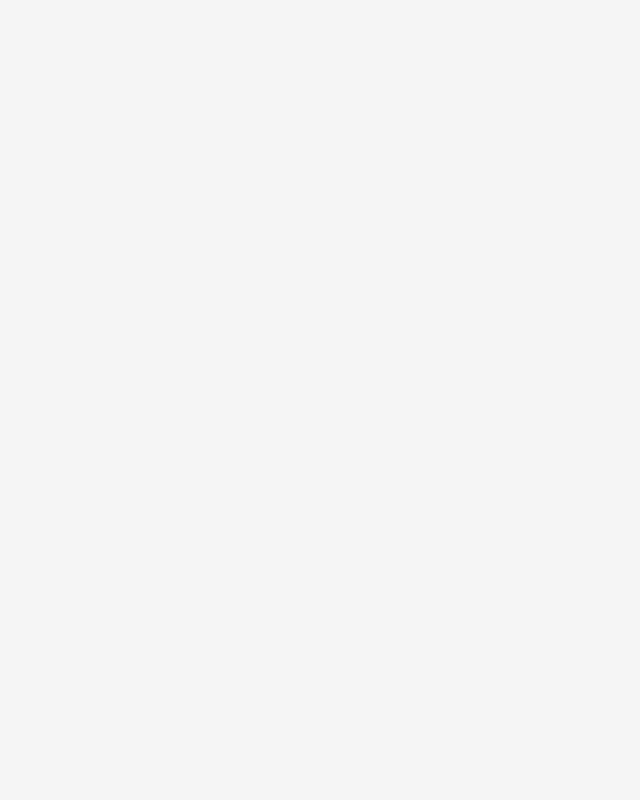
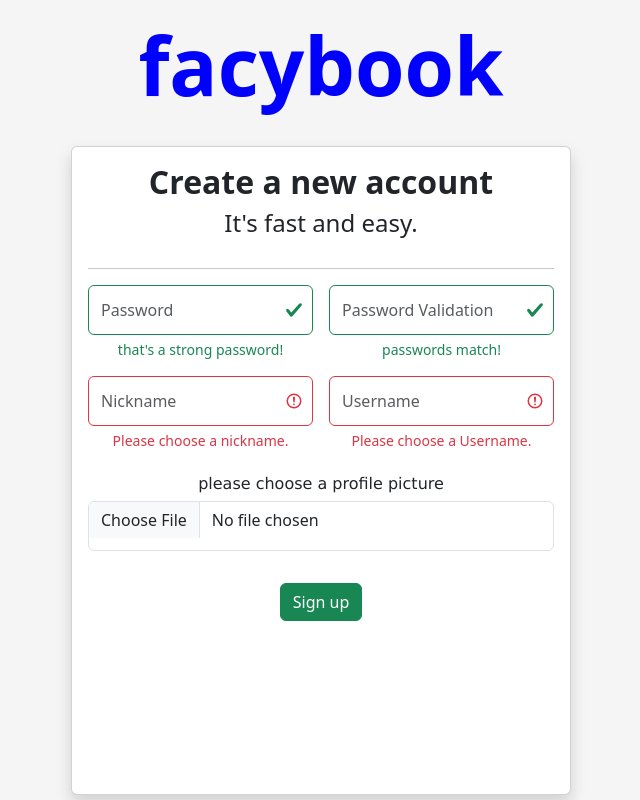
Before and after one commit to HadarPadael/FacyBook, a React (Create React App) app: page /SignUp in a window 1280 px wide. Before the commit this address had no page. Shown: the whole page, without its empty margins (319-959 px from the left). Built offline with nearby package versions, Linux system fonts and the light colour scheme.

Commit message:
sign up and login page UI complete for now

```diff
--- a/src/App.css
+++ b/src/App.css
@@ -4,7 +4,9 @@ body{
 #appName {
     padding: 5px;
     color: blue;
-    font-family: inherit;
     font-weight: bold;
     font-size: 80px;
 }
+*{
+    font-family: inherit;
+}
--- a/src/App.js
+++ b/src/App.js
@@ -1,13 +1,15 @@
 import {BrowserRouter, Routes, Route} from "react-router-dom"
 import Login from './loginPage/Login';
 import "./App.css"
+import SignUp from "./SignUpPage/SignUp";
 
 function App() {
   return (
     <BrowserRouter>
-    <Routes>
-      <Route path="/" element={<Login/>} />
-    </Routes>
+      <Routes>
+        <Route path="/" element={<Login />} />
+        <Route path="/SignUp" element={<SignUp />} />
+      </Routes>
     </BrowserRouter>
   );
 }
--- /dev/null
+++ b/src/SignUpPage/SignUp.css
@@ -0,0 +1,24 @@
+.card {
+    width: 500px;
+    height:700px;
+    margin-top: 0px;
+    margin-bottom: 5px;
+    display:flex;
+    text-align: center;
+}
+#appName{
+    margin-bottom: 1rem;
+}
+#InstructionLabel{
+    padding: 5px;
+    font-family:'Lucida Sans', 'Lucida Sans Regular', 'Lucida Grande', 'Lucida Sans Unicode', Geneva, Verdana, sans-serif;
+}
+h2{
+    font-family: inherit;
+    font-weight: bold;
+}
+h4{
+    font-family: inherit;
+    font-weight: lighter;
+    margin-bottom: 30px;
+}
--- /dev/null
+++ b/src/SignUpPage/SignUp.js
@@ -0,0 +1,98 @@
+import "./SignUp.css";
+
+function SignUp() {
+  return (
+    <div className="d-flex flex-column align-items-center justify-content-center vh-100">
+      <div id="appName" className="mb-3">
+        facybook
+      </div>
+
+      <div className="card shadow rounded">
+        <div className="card-body">
+          <h2>Create a new account</h2>
+          <h4>It's fast and easy.</h4>
+          <hr />
+          <form class="row g-3">
+            <div class="col-md-6">
+              <input
+                type="Password"
+                placeholder="Password"
+                class="form-control is-valid"
+                id="validationServer01"
+                required
+              />
+              <div class="valid-feedback">that's a strong password!</div>
+            </div>
+            <div class="col-md-6">
+              <input
+                type="password"
+                placeholder="Password Validation"
+                class="form-control is-valid"
+                id="validationServer02"
+                required
+              />
+              <div class="valid-feedback">passwords match!</div>
+            </div>
+            <div class="col-md-6">
+              <div class="input-group has-validation">
+                <input
+                  type="text"
+                  placeholder="Nickname"
+                  class="form-control is-invalid"
+                  id="validationServerUsername"
+                  aria-describedby="inputGroupPrepend3 validationServerUsernameFeedback"
+                  required
+                />
+                <div
+                  id="validationServerUsernameFeedback"
+                  class="invalid-feedback"
+                >
+                  Please choose a nickname.
+                </div>
+              </div>
+            </div>
+            <div class="col-md-6">
+              <div class="input-group has-validation">
+                <input
+                  type="text"
+                  placeholder="Username"
+                  class="form-control is-invalid"
+                  id="validationServerUsername"
+                  aria-describedby="inputGroupPrepend3 validationServerUsernameFeedback"
+                  required
+                />
+                <div
+                  id="validationServerUsernameFeedback"
+                  class="invalid-feedback"
+                >
+                  Please choose a Username.
+                </div>
+              </div>
+            </div>
+            <div class="mb-3">
+              <label id="InstructionLabel">
+                please choose a profile picture
+              </label>
+              <input
+                type="file"
+                class="form-control"
+                aria-label="file example"
+                required
+              />
+              <div class="invalid-feedback">
+                Example invalid form file feedback
+              </div>
+            </div>
+            <div class="col-12">
+              <button class="btn btn-success" type="submit">
+                Sign up
+              </button>
+            </div>
+          </form>
+        </div>
+      </div>
+    </div>
+  );
+}
+
+export default SignUp;
--- a/src/loginPage/Login.css
+++ b/src/loginPage/Login.css
@@ -2,10 +2,14 @@ h1{
     margin-top: 20%;
     text-align:center !important;
 }
-.card{
-    margin-top: 20%;
-    width: 90%;
-    height: 400px;
+.card-body{
+    align-items:center;
+}
+#card{
+    width: 80%;
+    height: 100%;
+    padding: 10px;
+    margin: 10%;
 }
 input{
     width:50px;
@@ -21,6 +25,8 @@ input{
 #sign-up-btn{
     text-decoration: none;
     padding: 0.5rem 6rem;
-    text-align: center;
+    height: 10%;
     border: none;
+    text-anchor: middle;
+    font-size: larger;
 }
--- a/src/loginPage/Login.js
+++ b/src/loginPage/Login.js
@@ -4,9 +4,9 @@ import "./Login.css";
 function Login() {
   return (
     <div className="container text-center">
-      <div className="row align-items-start">
+      <div className="row">
         <div className="col">
-          <div className="card shadow rounded">
+          <div id="card" className="card shadow rounded">
             <div className="card-body">
               <InputComponent type={"text"} placeholder={"Username"} />
               <InputComponent type={"password"} placeholder={"Password"} />
```
